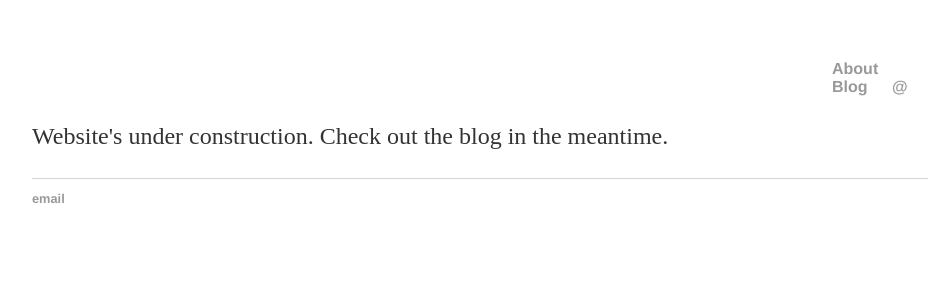
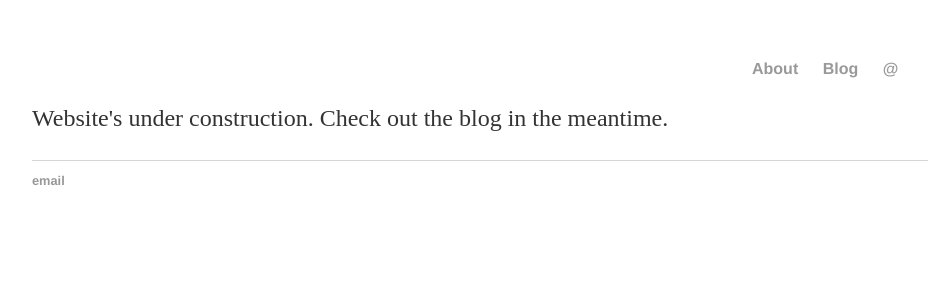
Before and after one commit to ghostsandmachines/ghostsandmachines.github.io, a Jekyll site: the page built from index.html, in a window 1280 px wide. Shown: the top 300 px of the page, without its empty margins (160-1098 px from the left). Built offline with Jekyll 4.4.1, drawn with Linux system fonts in a browser that asks for light colours.

Commit message:
Update home.html

```diff
--- a/_layouts/home.html
+++ b/_layouts/home.html
@@ -4,7 +4,7 @@
 	{% include head.html %}
 
 	<body>
-		<nav style="margin-left:50em; color:rgba(40, 0, 150, 0.9);">
+		<nav style="margin-left:45em; color:rgba(40, 0, 150, 0.9);">
     		<ul>
 	        	<li><a href="/about">About</a></li>
         		<li><a href="/blog">Blog</a></li>
```
